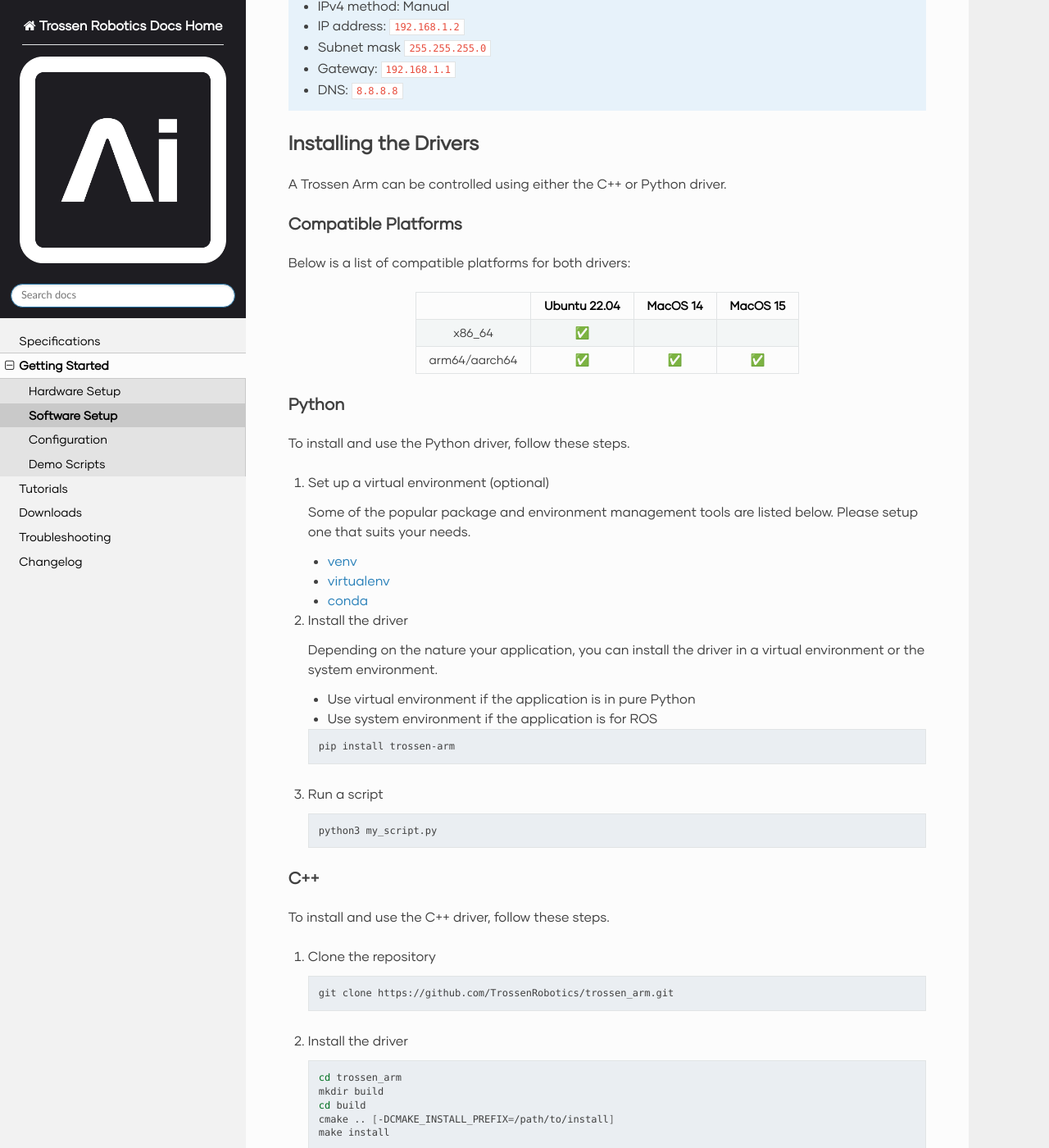
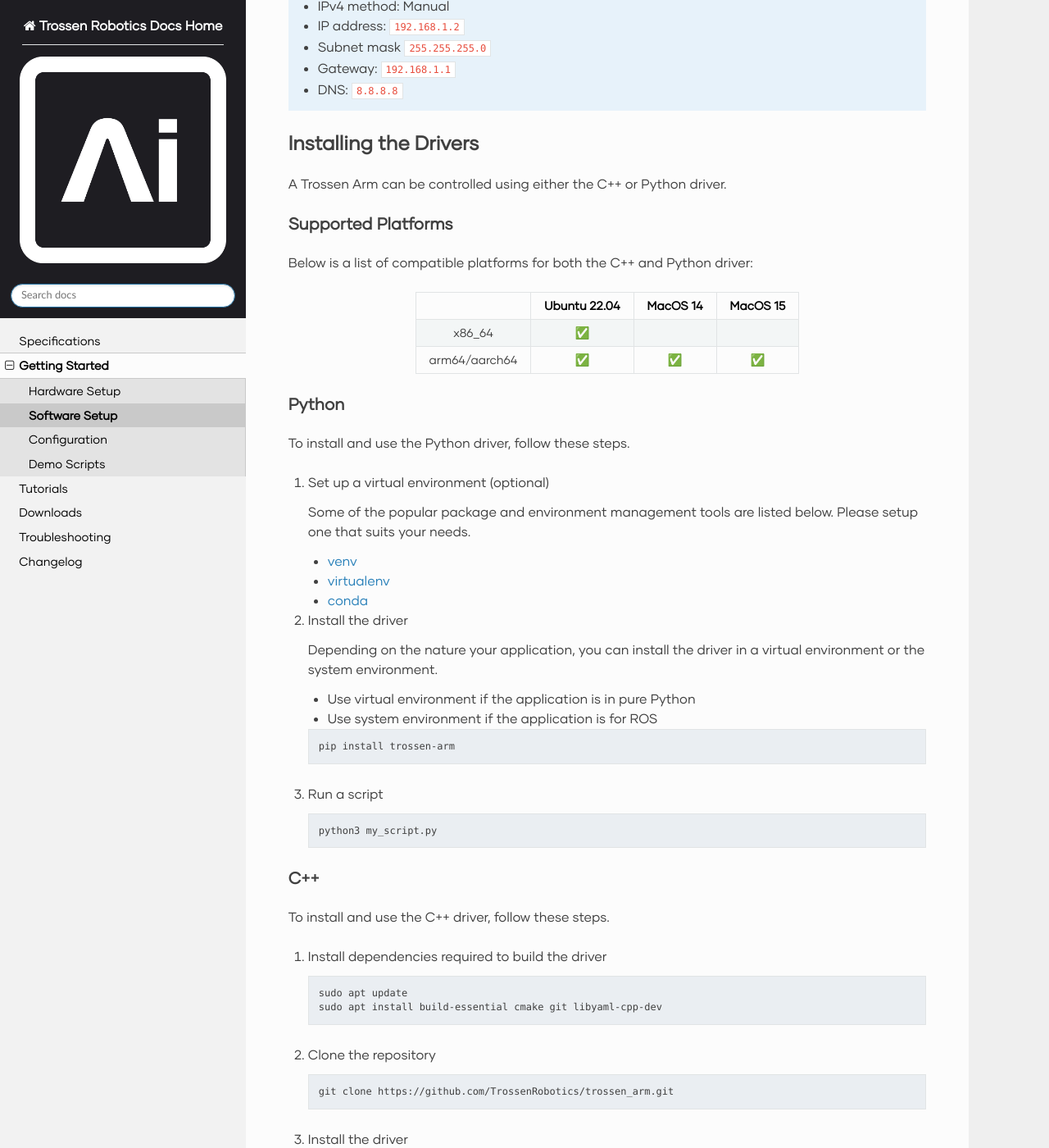
Before and after one commit to TrossenRobotics/trossen_arm, a Sphinx documentation site: the page built from docs/getting_started/software_setup.rst, in a window 1280 px wide and 1400 px high, scrolled down 672 px. Shown: the whole window at 82% size. Built offline with Sphinx 7.4.7 and the Read the Docs theme 3.1.0, drawn with Linux system fonts in a browser that asks for light colours; some web fonts are replaced; pages that are not in the unit, such as notebooks, are missing from menus; part of the change alters nothing that is shown.

Commit message:
Add dependency installation to C++ driver docs (#51)
* Install dependencies for C++ library build. Style, wording fixes

* also install git

```diff
--- a/docs/getting_started/software_setup.rst
+++ b/docs/getting_started/software_setup.rst
@@ -35,10 +35,10 @@ Installing the Drivers
 
 A Trossen Arm can be controlled using either the C++ or Python driver.
 
-Compatible Platforms
---------------------
+Supported Platforms
+-------------------
 
-Below is a list of compatible platforms for both drivers:
+Below is a list of compatible platforms for both the C++ and Python driver:
 
 .. list-table::
     :align: center
@@ -63,7 +63,7 @@ Python
 
 To install and use the Python driver, follow these steps.
 
-1.  Set up a virtual environment (optional)
+#.  Set up a virtual environment (optional)
 
     Some of the popular package and environment management tools are listed below.
     Please setup one that suits your needs.
@@ -72,7 +72,7 @@ To install and use the Python driver, follow these steps.
     -   `virtualenv <https://virtualenv.pypa.io/en/latest/installation.html>`_
     -   `conda <https://docs.conda.io/projects/conda/en/stable/user-guide/getting-started.html>`_
 
-2.  Install the driver
+#.  Install the driver
 
     Depending on the nature your application, you can install the driver in a virtual environment or the system environment.
 
@@ -83,7 +83,7 @@ To install and use the Python driver, follow these steps.
 
         pip install trossen-arm
 
-3.  Run a script
+#.  Run a script
 
     .. code-block:: bash
 
@@ -94,13 +94,20 @@ C++
 
 To install and use the C++ driver, follow these steps.
 
-1.  Clone the repository
+#.  Install dependencies required to build the driver
+
+    .. code-block:: bash
+
+        sudo apt update
+        sudo apt install build-essential cmake git libyaml-cpp-dev
+
+#.  Clone the repository
 
     .. code-block:: bash
 
         git clone https://github.com/TrossenRobotics/trossen_arm.git
 
-2.  Install the driver
+#.  Install the driver
 
     .. code-block:: bash
 
@@ -120,7 +127,7 @@ To install and use the C++ driver, follow these steps.
     -   static library and cmake configurations: ``/usr/local/lib``
     -   header files: ``/usr/local/include``.
 
-3.  Build a script
+#.  Build a script
 
     Here is the file structure of a minimal CMake project.
 
@@ -182,7 +189,7 @@ As a result, when a new driver is released, the controller firmware may need to
 
 To upgrade, follow these steps.
 
-1.  Install the Teensy Loader CLI if not already installed
+#.  Install the Teensy Loader CLI if not already installed
 
     .. code:: bash
 
@@ -203,7 +210,7 @@ To upgrade, follow these steps.
         # Configure the udev rules
         sudo wget -O /etc/udev/rules.d/00-teensy.rules https://www.pjrc.com/teensy/00-teensy.rules
 
-2.  Flash the firmware
+#.  Flash the firmware
 
     Connect the controller to the Linux PC with a USB to micro-USB cable.
 
@@ -227,10 +234,10 @@ To upgrade, follow these steps.
 
     A typical workflow is given below.
 
-    1.  Use the driver compatible with the current firmware to backup all customized configurations.
-    2.  Update the driver to the latest version.
-    3.  Flash the latest firmware.
-    4.  Set the customized configurations using the latest driver.
+    #.  Use the driver compatible with the current firmware to backup all customized configurations.
+    #.  Update the driver to the latest version.
+    #.  Flash the latest firmware.
+    #.  Set the customized configurations using the latest driver.
 
 What's Next
 ===========
```
